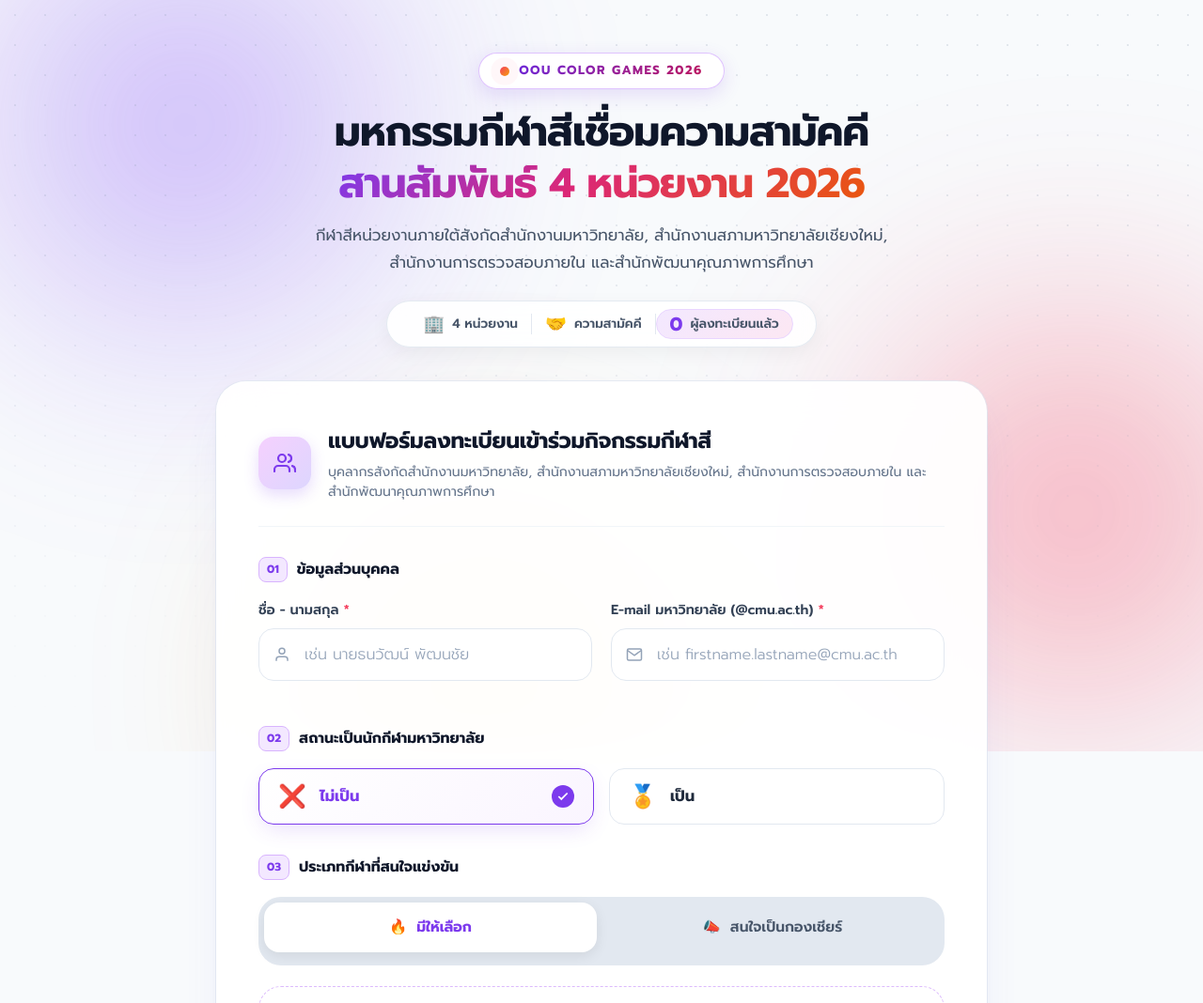
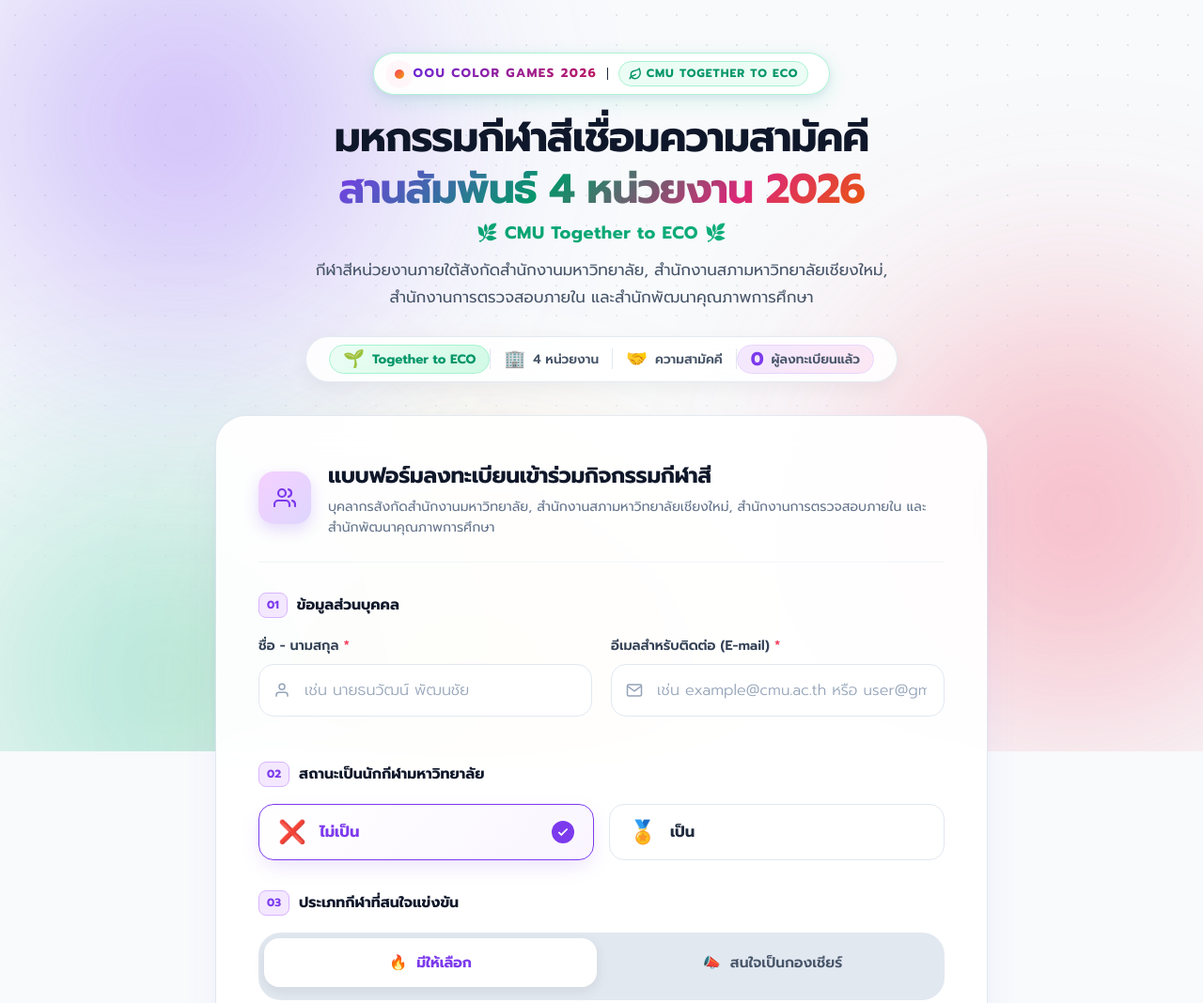
Before and after one commit to Krapongbeer/Sportday2026, a plain HTML site: page index.html in a window 1280 px wide. Shown: the top 1068 px of the page at 94% size. Drawn offline with Linux system fonts and the light colour scheme; no server answers.

Commit message:
feat: unlock email domain restriction and add CMU Together to ECO theme

```diff
--- a/app.js
+++ b/app.js
@@ -148,8 +148,8 @@
   }
 
   function isValidEmail(email) {
-    // ต้องลงท้ายด้วย @cmu.ac.th เท่านั้น (Case-insensitive)
-    return /^[^\s@]+@cmu\.ac\.th$/i.test(email.trim());
+    // ตรวจสอบรูปแบบอีเมลมาตรฐานทั่วไป (ไม่ล็อคเฉพาะ @cmu.ac.th)
+    return /^[^\s@]+@[^\s@]+\.[^\s@]+$/.test(email.trim());
   }
 
   // 5. Submit Event
@@ -166,13 +166,13 @@
       clearError(fullNameInput, fullNameError);
     }
 
-    // ตรวจสอบอีเมล ต้องเป็น @cmu.ac.th เท่านั้น และห้ามซ้ำ
+    // ตรวจสอบอีเมล รูปแบบถูกต้อง และห้ามซ้ำ
     const emailVal = universityEmailInput.value.trim().toLowerCase();
     if (!emailVal) {
-      showError(universityEmailInput, universityEmailError, 'กรุณากรอก E-mail มหาวิทยาลัย');
+      showError(universityEmailInput, universityEmailError, 'กรุณากรอกอีเมลสำหรับติดต่อ');
       isValid = false;
     } else if (!isValidEmail(emailVal)) {
-      showError(universityEmailInput, universityEmailError, 'กรุณาใช้อีเมลมหาวิทยาลัยที่ลงท้ายด้วย @cmu.ac.th เท่านั้น');
+      showError(universityEmailInput, universityEmailError, 'กรุณากรอกรูปแบบอีเมลให้ถูกต้อง (เช่น name@domain.com)');
       isValid = false;
     } else if (isEmailAlreadyRegistered(emailVal)) {
       showError(universityEmailInput, universityEmailError, '⚠️ อีเมลนี้ลงทะเบียนเรียบร้อยแล้ว ไม่สามารถลงทะเบียนซ้ำได้');
--- a/index.html
+++ b/index.html
@@ -5,18 +5,19 @@
   <meta name="viewport" content="width=device-width, initial-scale=1.0">
   <meta http-equiv="X-Content-Type-Options" content="nosniff">
   <meta name="referrer" content="strict-origin-when-cross-origin">
-  <title>OOU COLOR GAMES 2026 | มหกรรมกีฬาสีเชื่อมความสามัคคี</title>
+  <title>OOU COLOR GAMES 2026 | CMU Together to ECO</title>
   <link rel="preconnect" href="https://fonts.googleapis.com">
   <link rel="preconnect" href="https://fonts.gstatic.com" crossorigin>
   <link href="https://fonts.googleapis.com/css2?family=Plus+Jakarta+Sans:wght@500;600;700;800&family=Prompt:ital,wght@0,300;0,400;0,500;0,600;0,700;1,400&display=swap" rel="stylesheet">
   <link rel="stylesheet" href="style.css">
 </head>
 <body>
-  <!-- Dynamic Ambient Glow & Grid Background (Color Games Spectrum) -->
+  <!-- Dynamic Ambient Glow & Grid Background (Color Games Spectrum + Eco Greenery) -->
   <div class="bg-mesh">
     <div class="glow-sphere sphere-1"></div>
     <div class="glow-sphere sphere-2"></div>
     <div class="glow-sphere sphere-3"></div>
+    <div class="glow-sphere sphere-eco"></div>
     <div class="bg-grid-overlay"></div>
   </div>
 
@@ -26,10 +27,13 @@
       <div class="brand-pill">
         <span class="pulse-dot"></span>
         <span class="pill-text">OOU COLOR GAMES 2026</span>
+        <span class="pill-divider">|</span>
+        <span class="pill-eco-tag"><svg width="14" height="14" viewBox="0 0 24 24" fill="none" stroke="currentColor" stroke-width="2.5"><path d="M11 20A7 7 0 0 1 9.8 6.1C15.5 5 17 4.48 19 2c1 2 2 4.18 2 8 0 5.5-4.78 10-10 10Z"/><path d="M2 21c0-3 1.85-5.36 5.08-6C9.5 14.52 12 13 13 12"/></svg> CMU TOGETHER TO ECO</span>
       </div>
       <h1 class="main-title">
         มหกรรมกีฬาสีเชื่อมความสามัคคี <br>
         <span class="gradient-text">สานสัมพันธ์ 4 หน่วยงาน 2026</span>
+        <span class="eco-subtitle">🌿 CMU Together to ECO 🌿</span>
       </h1>
       <p class="main-desc">
         กีฬาสีหน่วยงานภายใต้สังกัดสำนักงานมหาวิทยาลัย, สำนักงานสภามหาวิทยาลัยเชียงใหม่, <br>
@@ -38,6 +42,11 @@
 
       <!-- Quick Concept Ribbon with Live Responses Counter -->
       <div class="hero-stats">
+        <div class="stat-item eco-highlight">
+          <span class="stat-number">🌱</span>
+          <span class="stat-label">Together to ECO</span>
+        </div>
+        <div class="stat-divider"></div>
         <div class="stat-item">
           <span class="stat-number">🏢</span>
           <span class="stat-label">4 หน่วยงาน</span>
@@ -105,10 +114,10 @@
               <span class="validation-msg" id="fullNameError">กรุณากรอกชื่อ-นามสกุล</span>
             </div>
 
-            <!-- 2. e-mail มหาวิทยาลัย (@cmu.ac.th เท่านั้น) -->
+            <!-- 2. อีเมลติดต่อ -->
             <div class="form-group" id="universityEmailGroup">
               <label for="universityEmail">
-                E-mail มหาวิทยาลัย (@cmu.ac.th) <span class="required">*</span>
+                อีเมลสำหรับติดต่อ (E-mail) <span class="required">*</span>
               </label>
               <div class="input-container">
                 <div class="input-icon">
@@ -118,12 +127,12 @@
                   type="email"
                   id="universityEmail"
                   name="universityEmail"
-                  placeholder="เช่น firstname.lastname@cmu.ac.th"
+                  placeholder="เช่น example@cmu.ac.th หรือ user@gmail.com"
                   maxlength="120"
                   required
                 >
               </div>
-              <span class="validation-msg" id="universityEmailError">กรุณาใช้อีเมลมหาวิทยาลัย (@cmu.ac.th เท่านั้น)</span>
+              <span class="validation-msg" id="universityEmailError">กรุณากรอกรูปแบบอีเมลให้ถูกต้อง</span>
             </div>
           </div>
 
@@ -358,6 +367,7 @@
     </main>
 
     <footer class="app-footer">
+      <p class="eco-footer-tag">🌱 OOU Color Games 2026 • CMU Together to ECO</p>
       <p>© 2026 กีฬาสีเชื่อมความสามัคคี | สำนักงานมหาวิทยาลัย • สำนักงานสภามหาวิทยาลัยเชียงใหม่ • สำนักงานการตรวจสอบภายใน • สำนักพัฒนาคุณภาพการศึกษา</p>
     </footer>
   </div>
@@ -391,6 +401,6 @@
     </div>
   </div>
 
-  <script src="app.js?v=20260917-realtime"></script>
+  <script src="app.js?v=20261107-eco"></script>
 </body>
 </html>
--- a/style.css
+++ b/style.css
@@ -5,7 +5,7 @@
    ========================================================================== */
 
 :root {
-  /* Dynamic Festive Palette (พลังสีสันแห่งงานกีฬาสี) */
+  /* Dynamic Festive Palette (พลังสีสันแห่งงานกีฬาสี + Eco Greenery) */
   --cmu-purple: #6d28d9;
   --cmu-purple-glow: rgba(109, 40, 217, 0.35);
 
@@ -15,9 +15,18 @@
   --color-team-yellow: #f59e0b;
   --color-team-orange: #ea580c;
 
-  --gradient-festive: linear-gradient(135deg, #6366f1 0%, #ec4899 50%, #f59e0b 100%);
-  --gradient-btn: linear-gradient(135deg, #4f46e5 0%, #7c3aed 50%, #db2777 100%);
-  --gradient-btn-hover: linear-gradient(135deg, #4338ca 0%, #6d28d9 50%, #be185d 100%);
+  /* Eco Theme Palette */
+  --eco-emerald: #059669;
+  --eco-green: #10b981;
+  --eco-leaf: #16a34a;
+  --eco-mint-bg: #ecfdf5;
+  --eco-border: #a7f3d0;
+  --eco-glow: rgba(16, 185, 129, 0.35);
+
+  --gradient-festive: linear-gradient(135deg, #6366f1 0%, #10b981 35%, #ec4899 70%, #f59e0b 100%);
+  --gradient-eco: linear-gradient(135deg, #059669 0%, #10b981 50%, #34d399 100%);
+  --gradient-btn: linear-gradient(135deg, #059669 0%, #6d28d9 55%, #db2777 100%);
+  --gradient-btn-hover: linear-gradient(135deg, #047857 0%, #5b21b6 55%, #be185d 100%);
 
   /* Neutral Spectrum */
   --slate-900: #0f172a;
@@ -129,6 +138,17 @@
   animation-delay: -12s;
 }
 
+/* สีเขียวมรกต Eco Green */
+.sphere-eco {
+  width: 580px;
+  height: 580px;
+  background: radial-gradient(circle, #10b981 0%, rgba(16, 185, 129, 0) 70%);
+  top: 50%;
+  left: -150px;
+  animation-delay: -8s;
+  opacity: 0.45;
+}
+
 @keyframes orbDrift {
   0% { transform: translate(0, 0) scale(1); }
   50% { transform: translate(40px, 30px) scale(1.08); }
@@ -172,11 +192,35 @@
   align-items: center;
   gap: 10px;
   background: rgba(255, 255, 255, 0.95);
-  border: 1px solid rgba(216, 180, 254, 0.8);
-  box-shadow: 0 6px 20px rgba(109, 40, 217, 0.14);
+  border: 1px solid rgba(167, 243, 208, 0.9);
+  box-shadow: 0 6px 20px rgba(16, 185, 129, 0.15), 0 2px 8px rgba(109, 40, 217, 0.08);
   padding: 8px 22px;
   border-radius: var(--radius-full);
   margin-bottom: 18px;
+}
+
+.pill-divider {
+  color: var(--slate-300);
+  font-weight: 300;
+  font-size: 0.85rem;
+}
+
+.pill-eco-tag {
+  display: inline-flex;
+  align-items: center;
+  gap: 5px;
+  font-size: 0.76rem;
+  font-weight: 800;
+  letter-spacing: 1px;
+  color: var(--eco-emerald);
+  background: var(--eco-mint-bg);
+  border: 1px solid var(--eco-border);
+  padding: 3px 10px;
+  border-radius: var(--radius-full);
+}
+
+.pill-eco-tag svg {
+  color: var(--eco-emerald);
 }
 
 .pulse-dot {
@@ -215,10 +259,22 @@
 }
 
 .gradient-text {
-  background: linear-gradient(135deg, #7c3aed 0%, #db2777 45%, #ea580c 100%);
+  background: linear-gradient(135deg, #7c3aed 0%, #059669 40%, #db2777 75%, #ea580c 100%);
   -webkit-background-clip: text;
   -webkit-text-fill-color: transparent;
   display: inline-block;
+}
+
+.eco-subtitle {
+  display: block;
+  font-size: 1.15rem;
+  font-weight: 700;
+  letter-spacing: 0.5px;
+  color: var(--eco-emerald);
+  margin-top: 8px;
+  background: linear-gradient(135deg, #059669 0%, #10b981 100%);
+  -webkit-background-clip: text;
+  -webkit-text-fill-color: transparent;
 }
 
 .main-desc {
@@ -277,6 +333,17 @@
 .highlight-stat .stat-number {
   color: #7c3aed;
   font-size: 1.25rem;
+}
+
+.eco-highlight {
+  background: linear-gradient(135deg, #ecfdf5 0%, #d1fae5 100%);
+  border-radius: var(--radius-full);
+  border: 1px solid #a7f3d0;
+}
+
+.eco-highlight .stat-label {
+  color: var(--eco-emerald);
+  font-weight: 700;
 }
 
 /* ==========================================================================
@@ -857,6 +924,14 @@
   line-height: 1.6;
 }
 
+.eco-footer-tag {
+  font-weight: 700;
+  color: var(--eco-emerald);
+  margin-bottom: 6px;
+  font-size: 0.9rem;
+  letter-spacing: 0.3px;
+}
+
 /* ==========================================================================
    Ticket Modal
    ========================================================================== */
```
Also changed, not shown: 1 other file.
